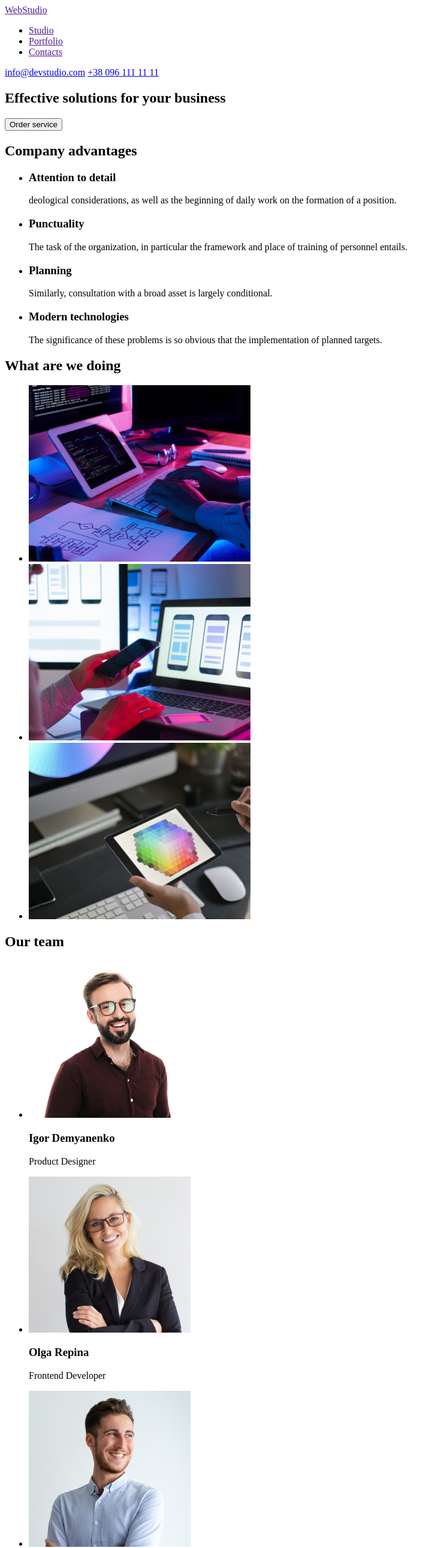
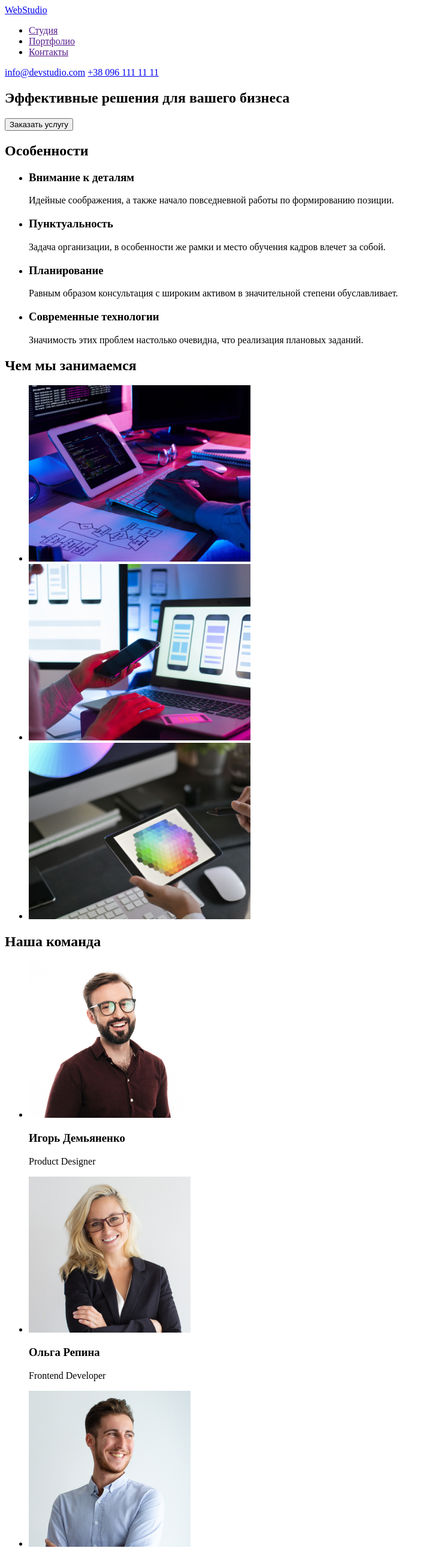
Before and after one commit to Annyenkov/goit-markup-hw-01, a plain HTML site: page index.html in a window 1280 px wide. Shown: the top 2580 px of the page at 60% size, without its empty margins (0-731 px from the left). Drawn offline with Linux system fonts and the light colour scheme.

Commit message:
translate from eng to ru

```diff
--- a/index.html
+++ b/index.html
@@ -7,98 +7,98 @@
     <title>Document</title>
 </head>
 <body>
-    <!--header-->
+    <!--Хэдер-->
     <header>
         <nav>
-            <a href="">WebStudio</a>
+            <a href="./index.html">WebStudio</a>
             <ul>
-                <li><a href="">Studio</a></li>
-                <li><a href="">Portfolio</a></li>
-                <li><a href="">Contacts</a></li>
+                <li><a href="">Студия</a></li>
+                <li><a href="">Портфолио</a></li>
+                <li><a href="">Контакты</a></li>
             </ul>
         </nav>
         <a href="mailto:info@devstudio.com">info@devstudio.com</a>
         <a href="tel:+380961111111">+38 096 111 11 11</a>
     </header>
     <main>
-        <!--cap-->
-            <section>
-                <h1>Effective solutions for your business</h1>
-                <button type="button">Order service</button>
-            </section>
-        <!--Peculiarities-->
+        <!--Окно заказа услуги-->
         <section>
-            <h2>Сompany advantages</h2>
+            <h1>Эффективные решения для вашего бизнеса</h1>
+            <button type="button">Заказать услугу</button>
+        </section>
+        <!--Особенности-->
+        <section>
+            <h2>Особенности</h2>
             <ul>
                 <li>
-                    <h3>Attention to detail</h3>
+                    <h3>Внимание к деталям</h3>
                     <p>
-                        deological considerations, as well as the beginning of daily work on the formation of a position.
+                        Идейные соображения, а также начало повседневной работы по формированию позиции.
                     </p>
                 </li>
                 <li>
-                    <h3>Punctuality</h3>
+                    <h3>Пунктуальность</h3>
                     <p>
-                        The task of the organization, in particular the framework and place of training of personnel entails.
+                        Задача организации, в особенности же рамки и место обучения кадров влечет за собой.
                     </p>
                 </li>
                 <li>
-                    <h3>Planning</h3>
+                    <h3>Планирование</h3>
                     <p>
-                        Similarly, consultation with a broad asset is largely conditional.
+                        Равным образом консультация с широким активом в значительной степени обуславливает.
                     </p>
                 </li>
                 <li>
-                    <h3>Modern technologies</h3>
+                    <h3>Современные технологии</h3>
                 <p>
-                    The significance of these problems is so obvious that the implementation of planned targets.
+                    Значимость этих проблем настолько очевидна, что реализация плановых заданий.
                 </p>
                 </li>
             </ul>
         </section>
-        <!--What are we doing-->
+        <!--Чем мы занимаемся-->
         <section>
-            <h2>What are we doing</h2>
+            <h2>Чем мы занимаемся</h2>
             <ul>
                 <li>
-                    <img src="./images/box1.jpg" alt="Work with PC" width="370">
+                    <img src="./images/box1.jpg" alt="Разработка для pc" width="370">
                 </li>
                 <li>
-                    <img src="./images/box2.jpg" alt="Work with phone" width="370">
+                    <img src="./images/box2.jpg" alt="Разработка для телефонов" width="370">
                 </li>
                 <li>
-                    <img src="./images/box3.jpg" alt="Work with tablet" width="370">
+                    <img src="./images/box3.jpg" alt="Разработка для планшетов" width="370">
                 </li>
             </ul>
         </section>
-        <!--Our team-->
+        <!--Наша команда-->
         <section>
-            <h2>Our team</h2>
+            <h2>Наша команда</h2>
             <ul>
                 <li>
-                    <img src="./images/img.jpg" alt="Igor Demyanenko" width="270">
-                    <h3>Igor Demyanenko</h3>
+                    <img src="./images/img.jpg" alt="Игорь Демьяненко" width="270">
+                    <h3>Игорь Демьяненко</h3>
                     <p>
                         Product Designer
                     </p>
                 </li>
                 <li>
-                    <img src="./images/img-2.jpg" alt="Olga Repina" width="270">
-                    <h3>Olga Repina</h3>
+                    <img src="./images/img-2.jpg" alt="Ольга Репина" width="270">
+                    <h3>Ольга Репина</h3>
                     <p>
                         Frontend Developer
                     </p>
                 </li>
                 <li>
-                    <img src="./images/img-3.jpg" alt="Nikolai Tarasov" width="270">
-                    <h3>Nikolai Tarasov</h3>
+                    <img src="./images/img-3.jpg" alt="Николай Тарасов" width="270">
+                    <h3>Николай Тарасов</h3>
                     <p>
                         Marketing
                     </p>
                 </li>
                 <li>
-                    <img src="./images/img-4.jpg" alt="Mikhail Ermakov" width="270">
-                    <h3>Mikhail Ermakov</h3>
+                    <img src="./images/img-4.jpg" alt="Михаил Ермаков" width="270">
+                    <h3>Михаил Ермаков</h3>
                     <p>
                         UI Designer
                     </p>
@@ -106,16 +106,14 @@
             </ul>
         </section>
     </main>
-    <!--footer-->
+    <!--Футер-->
     <footer>
-        <a href="">WebStudio</a>
-        <section>
-            <h4>Kyiv, 26 Lesia Ukrainka Ave.</h4>
+        <a href="./index.html">WebStudio</a>
+        <address>
+            <p> г. Киев, пр-т Леси Украинки, 26 </p>
             <a href="mailto:info@devstudio.com">info@devstudio.com</a>
-            <p>
-                <a href="tel:+380961111111">+38 096 111 11 11</a>
-            </p>
-        </section>
+            <a href="tel:+380961111111">+38 096 111 11 11</a>
+        </address>
     </footer>
 </body>
 </html>
```
